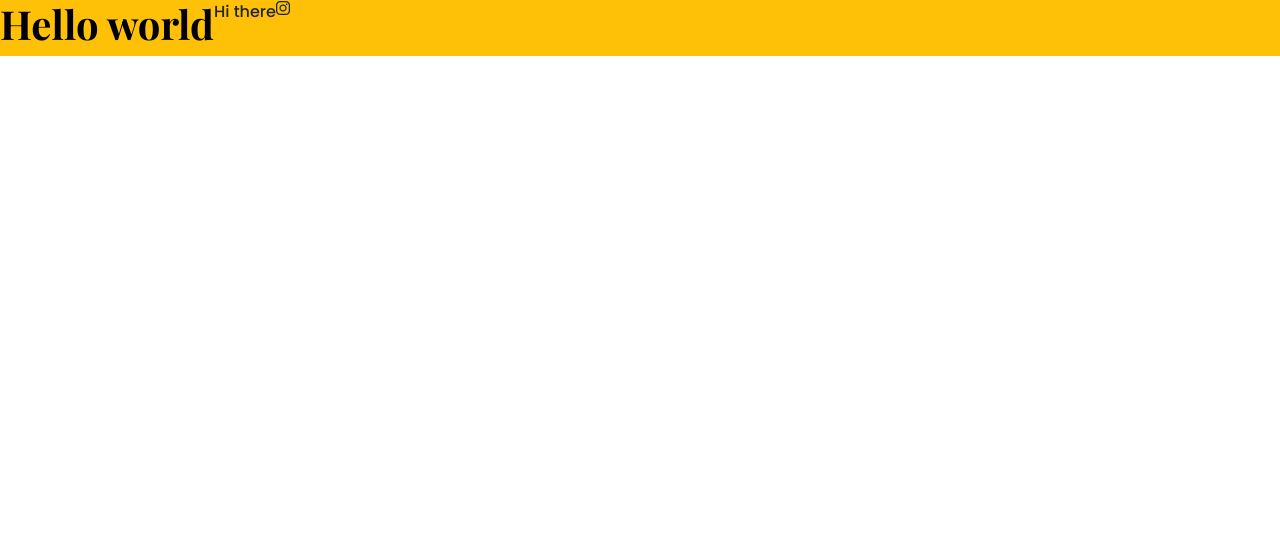
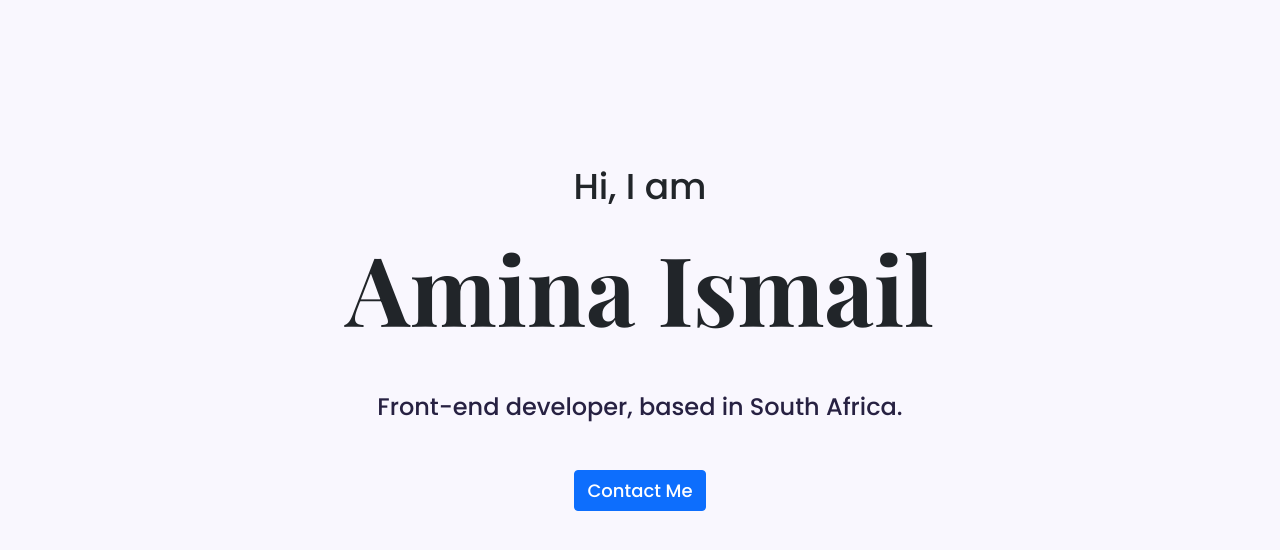
Before and after one commit to Amina-Ismail/Portfolio-project, a plain HTML site: page index.html in a window 1280 px wide. Drawn offline with nearby package versions, Linux system fonts and the light colour scheme.

Commit message:
Initial commit and css styling

```diff
--- a/index.html
+++ b/index.html
@@ -30,10 +30,11 @@
     <title>Portfolio</title>
   </head>
   <body>
-    <div class="d-flex bg-warning">
-      <h1>Hello world</h1>
-      <p>Hi there</p>
-      <i class="fab fa-instagram"></i>
+    <div class="hero">
+      <p>Hi, I am</p>
+      <h1 class="mb-5">Amina Ismail</h1>
+      <h2 class="mb-5">Front-end developer, based in South Africa.</h2>
+      <a href="#" class="btn btn-primary primary-button">Contact Me</a>
     </div>
   </body>
 </html>
--- a/styles/portfolio.css
+++ b/styles/portfolio.css
@@ -1,10 +1,26 @@
-h1 {
-  color: black;
-  font-family: "Playfair Display", serif;
-  font-weight: bold;
+:root {
+  --heading-font: "Playfair Display", serif;
+  --default-font: "Poppins", sans-serif;
 }
-
-p {
-  font-family: "Poppins", sans-serif;
-  font-weight: normal;
+.hero {
+  text-align: center;
+  font-family: var(--default-font);
+  background-color: #f9f7fe;
+  padding: 160px 20px;
 }
+.hero p {
+  font-size: 36px;
+}
+.hero h1 {
+  font-size: 96px;
+  font-family: var(--heading-font);
+  margin: 0;
+}
+.hero h2 {
+  font-size: 24px;
+  color: #272142;
+}
+.primary-button {
+  color: white;
+  font-size: 18px;
+}
```
